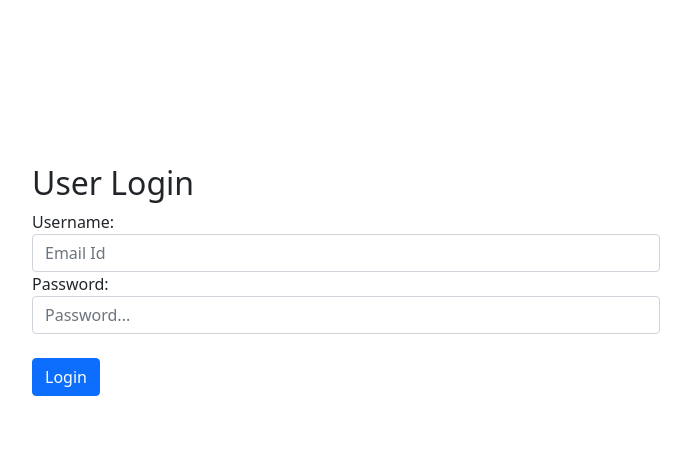
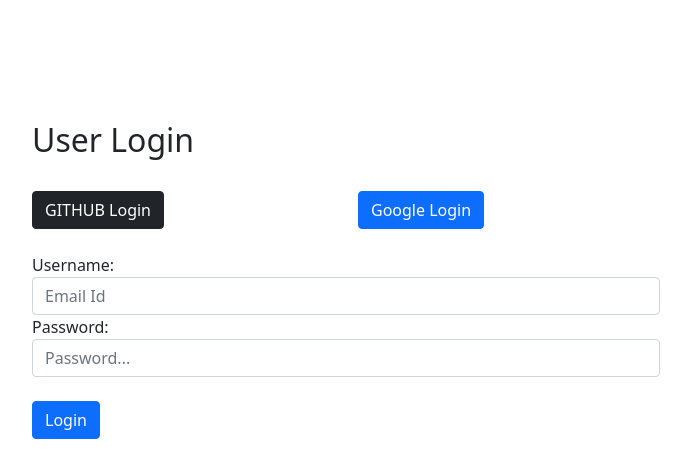
Before and after one commit to sush251997/webapp_django, a Django app: page / in a window 1280 px wide. Shown: the top 469 px of the page, without its empty margins (294-985 px from the left). Run offline with Django 4.2, Linux system fonts and the light colour scheme; some libraries are stand-ins or nearby versions.

Commit message:
Update login.html

```diff
--- a/app/templates/login.html
+++ b/app/templates/login.html
@@ -8,11 +8,11 @@
     <link href="https://cdn.jsdelivr.net/npm/bootstrap@5.0.2/dist/css/bootstrap.min.css" rel="stylesheet"
         integrity="sha384-EVSTQN3/azprG1Anm3QDgpJLIm9Nao0Yz1ztcQTwFspd3yD65VohhpuuCOmLASjC" crossorigin="anonymous" />
 
-        <style>
-            #loginform{
-                height: 70vh;
-            }
-        </style>
+    <style>
+        #loginform {
+            height: 70vh;
+        }
+    </style>
 </head>
 
 <body>
@@ -20,12 +20,24 @@
     <div class="row align-items-center" id="loginform">
         <div class="mx-auto col-10 col-md-8 col-lg-6">
             <h2>User Login</h2>
+            <br>
+            <div class="row">
+                <div class="col">
+                    <a href="http://localhost:8000/accounts/github/login/?process=login" class="btn btn-dark">GITHUB Login</a>
+                </div>
+                <div class="col">
+                    <a href="http://localhost:8000/accounts/google/login/?process=login" class="btn btn-primary">Google Login</a>
+                </div>
+            </div>
+
+
+            <br>
             <form class="form-example" action="/loginUser" method="post">
                 {% csrf_token %}
                 <div class="form-group">
                     <label for="emails">Username:</label>
-                    <input type="email" class="form-control emails" id="emails" placeholder="Email Id"
-                        name="emails" required>
+                    <input type="email" class="form-control emails" id="emails" placeholder="Email Id" name="emails"
+                        required>
                 </div>
                 <div class="form-group">
                     <label for="password">Password:</label>
```
